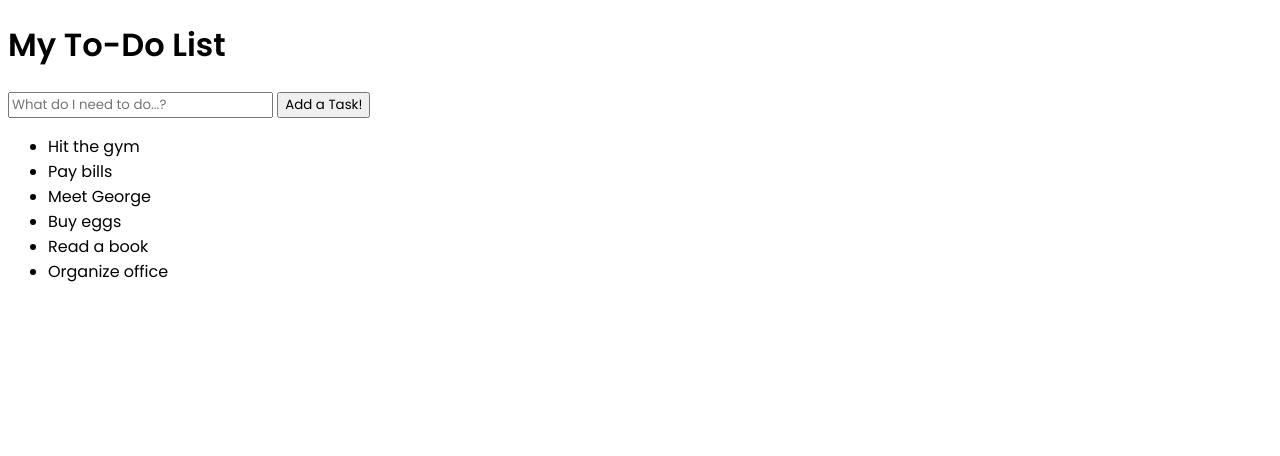
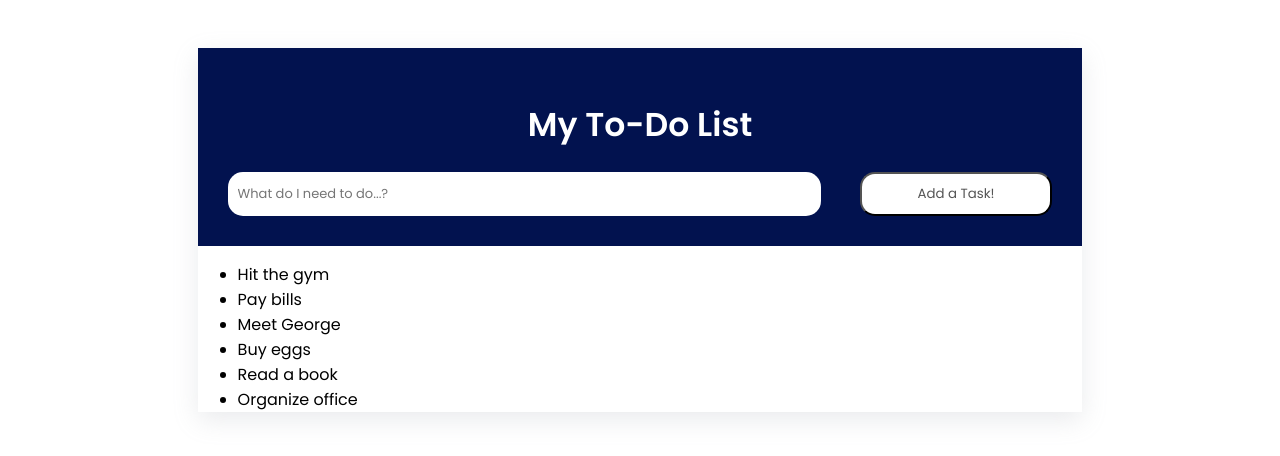
Before and after one commit to tandica/todo-list, a plain HTML site: page index.html in a window 1280 px wide. Drawn offline with Linux system fonts and the light colour scheme.

Commit message:
step 5 - style the header

```diff
--- a/index.html
+++ b/index.html
@@ -18,7 +18,7 @@
     <div class="container">
       <div class="header">
         <h1 class="todo-title">My To-Do List</h1>
-        <div>
+        <div class="add-tasks">
           <input
             type="text"
             id="my-input"
--- a/styles/styles.css
+++ b/styles/styles.css
@@ -1,3 +1,54 @@
 * {
   font-family: 'Poppins', sans-serif;
 }
+
+.container {
+  width: 70%;
+  margin: 0 auto;
+  margin-top: 3em;
+  box-shadow: rgba(149, 157, 165, 0.2) 0px 8px 24px;
+}
+
+/* good website for box shadows: https://getcssscan.com/css-box-shadow-examples */
+
+.header {
+  background: #02124f;
+  padding: 30px;
+  color: #fff;
+  text-align: center;
+}
+
+.todo-title {
+  font-size: 33px;
+}
+
+/* style for input */
+input {
+  margin-right: 3em;
+  border: none;
+  border-radius: 15px;
+  width: 75%;
+  padding: 10px;
+  font-size: 13px;
+}
+
+.add-tasks {
+  display:flex;
+}
+
+/* style for add button */
+.add-button {
+  padding: 10px;
+  width: 25%;
+  background: white;
+  color: #555;
+  text-align: center;
+  cursor: pointer;
+  border-radius: 15px;
+  transition: 0.3s;
+}
+
+.add-button:hover {
+  background-color: #f05dc1;
+  color: #fff;
+}
```
